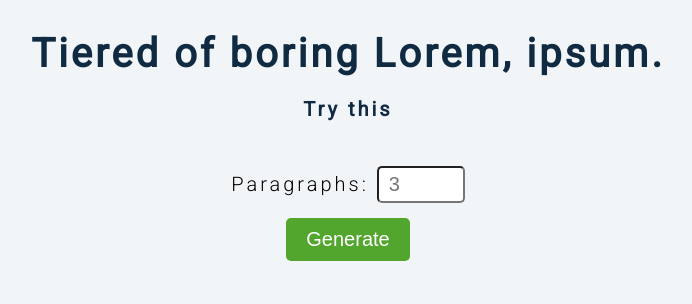
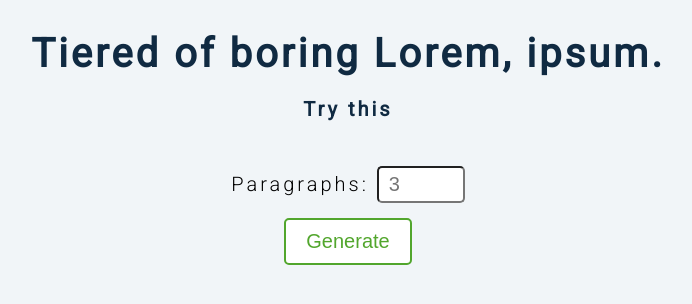
Before and after one commit to MuaazArshad/Random-Text-Generator, a plain HTML site: page index.html in a window 1280 px wide. In both pictures the pointer is over the button "Generate". Shown: the whole page, without its empty margins (292-984 px from the left). Drawn offline with Linux system fonts and the light colour scheme; no server answers.

Commit message:
Added effect

```diff
--- a/style.css
+++ b/style.css
@@ -54,6 +54,12 @@ body {
 	color: #fff;
 }
 
+.btn:hover {
+	background-color: #fff;
+	color: var(--secondary-color);
+	border: 2px solid var(--secondary-color);
+}
+
 .container {
 	margin: 20px;
 	width: 80%;
```
